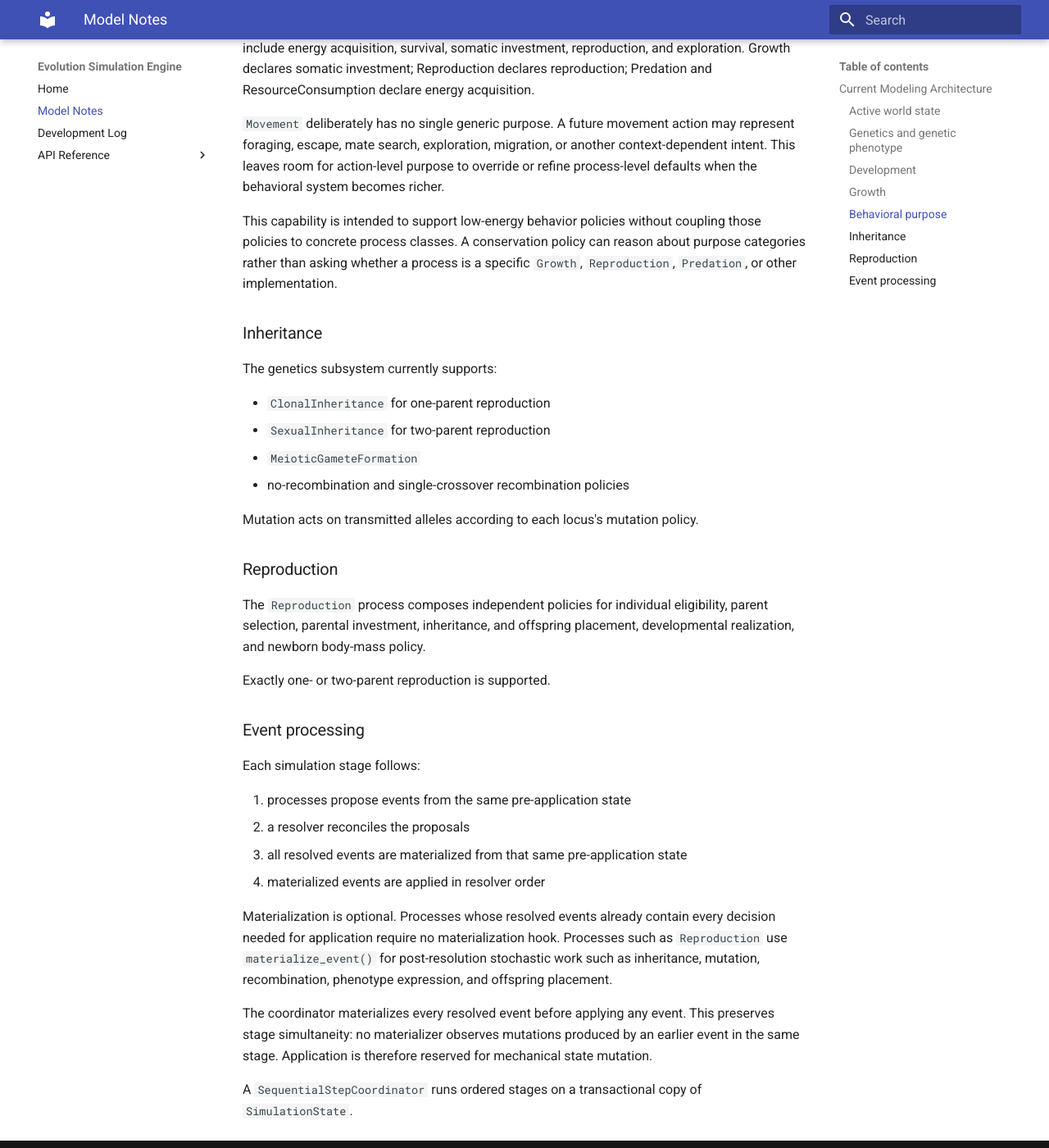
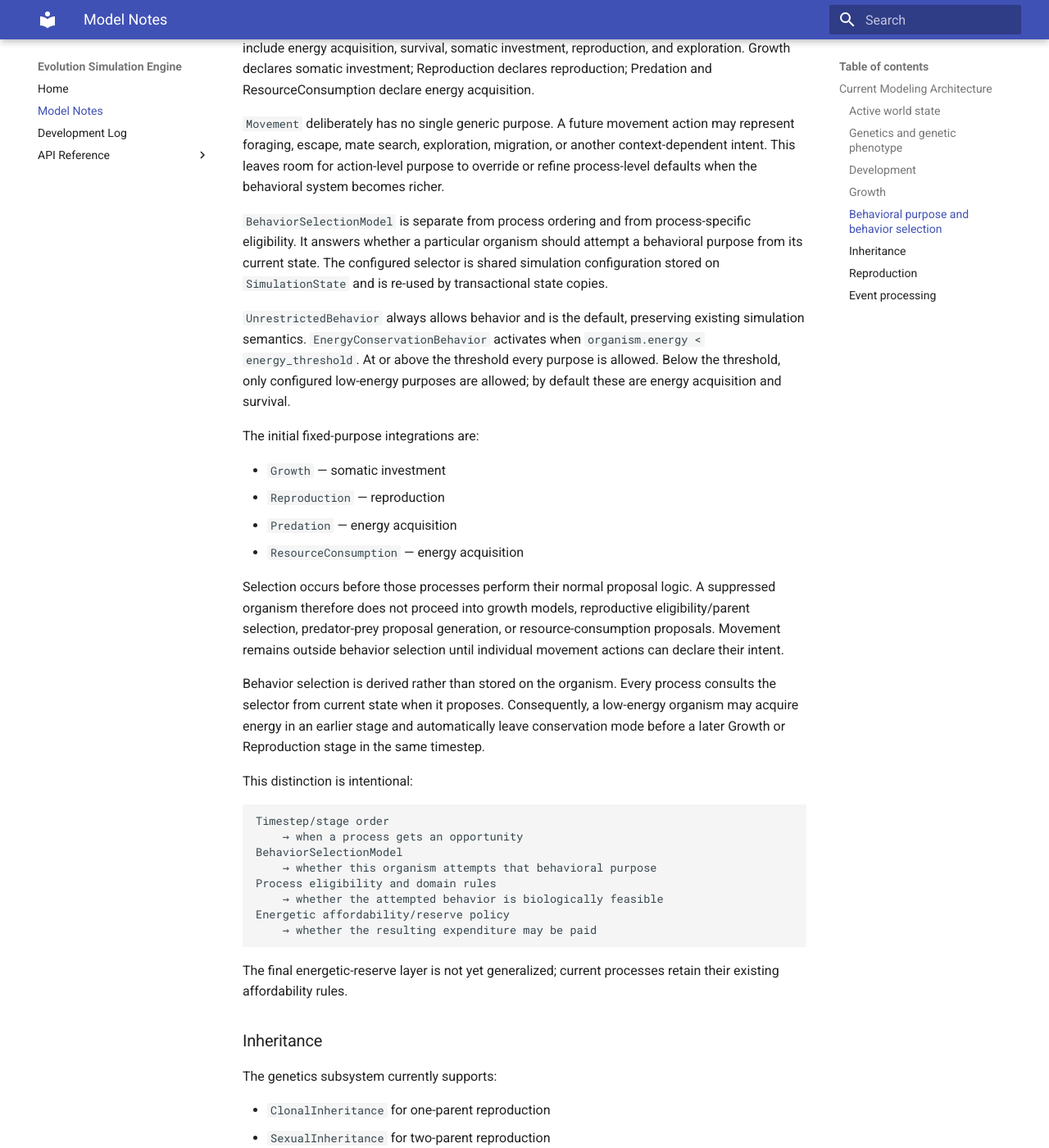
Before and after one commit to abdullahkhan57721/evolution-simulation-engine, an MkDocs documentation site: the page built from docs/model_notes.md, in a window 1280 px wide and 1400 px high, scrolled down 2057 px. Shown: the whole window at 82% size. Built offline with MkDocs 1.6.1 and Material for MkDocs 9.7.7, drawn with Linux system fonts in a browser that asks for light colours; some of the changed text lies outside the part shown.

Commit message:
Document behavior selection semantics

````diff
--- a/docs/model_notes.md
+++ b/docs/model_notes.md
@@ -78,7 +78,7 @@ energy, Growth raises instead of adding unpaid tissue. Under
 `SequentialStepCoordinator`, that failure occurs on the transactional working
 copy, leaving the authoritative state unchanged.
 
-### Behavioral purpose
+### Behavioral purpose and behavior selection
 
 Behavioral purpose is modeled as an optional component capability rather than a
 requirement of every simulation process. Components that expose a
@@ -97,10 +97,52 @@ may represent foraging, escape, mate search, exploration, migration, or another
 context-dependent intent. This leaves room for action-level purpose to override
 or refine process-level defaults when the behavioral system becomes richer.
 
-This capability is intended to support low-energy behavior policies without
-coupling those policies to concrete process classes. A conservation policy can
-reason about purpose categories rather than asking whether a process is a
-specific `Growth`, `Reproduction`, `Predation`, or other implementation.
+`BehaviorSelectionModel` is separate from process ordering and from
+process-specific eligibility. It answers whether a particular organism should
+attempt a behavioral purpose from its current state. The configured selector is
+shared simulation configuration stored on `SimulationState` and is re-used by
+transactional state copies.
+
+`UnrestrictedBehavior` always allows behavior and is the default, preserving
+existing simulation semantics. `EnergyConservationBehavior` activates when
+`organism.energy < energy_threshold`. At or above the threshold every purpose is
+allowed. Below the threshold, only configured low-energy purposes are allowed;
+by default these are energy acquisition and survival.
+
+The initial fixed-purpose integrations are:
+
+- `Growth` — somatic investment
+- `Reproduction` — reproduction
+- `Predation` — energy acquisition
+- `ResourceConsumption` — energy acquisition
+
+Selection occurs before those processes perform their normal proposal logic.
+A suppressed organism therefore does not proceed into growth models,
+reproductive eligibility/parent selection, predator-prey proposal generation,
+or resource-consumption proposals. Movement remains outside behavior selection
+until individual movement actions can declare their intent.
+
+Behavior selection is derived rather than stored on the organism. Every process
+consults the selector from current state when it proposes. Consequently, a
+low-energy organism may acquire energy in an earlier stage and automatically
+leave conservation mode before a later Growth or Reproduction stage in the same
+timestep.
+
+This distinction is intentional:
+
+```text
+Timestep/stage order
+    → when a process gets an opportunity
+BehaviorSelectionModel
+    → whether this organism attempts that behavioral purpose
+Process eligibility and domain rules
+    → whether the attempted behavior is biologically feasible
+Energetic affordability/reserve policy
+    → whether the resulting expenditure may be paid
+```
+
+The final energetic-reserve layer is not yet generalized; current processes
+retain their existing affordability rules.
 
 ### Inheritance
 
````
